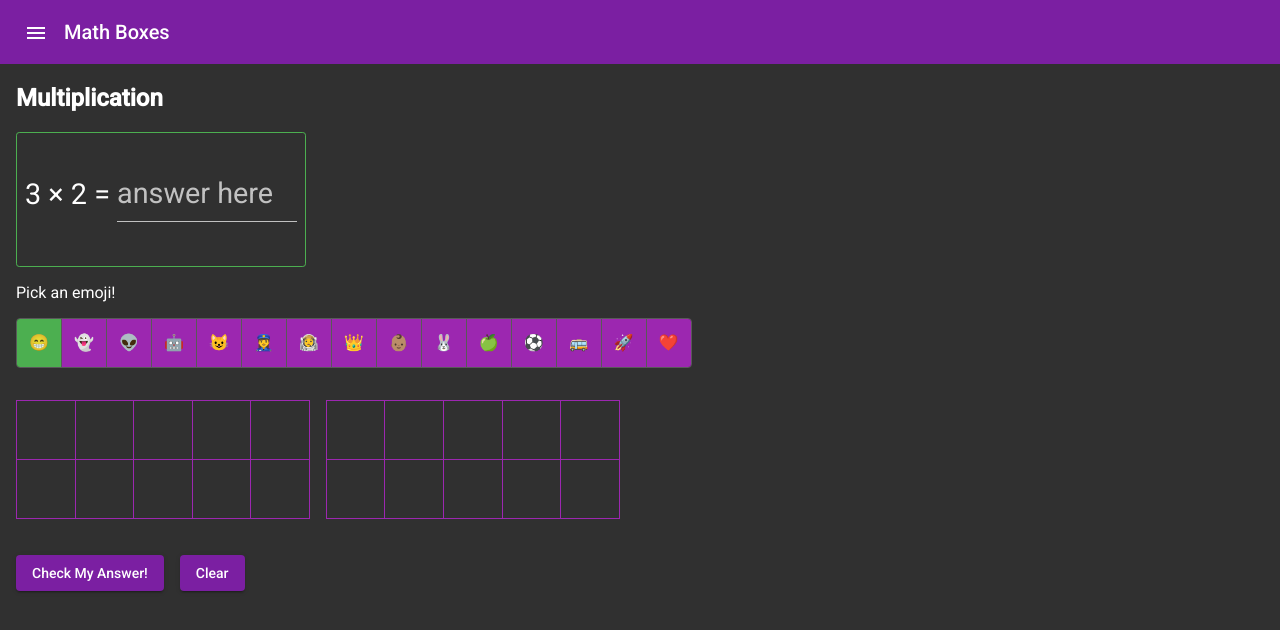
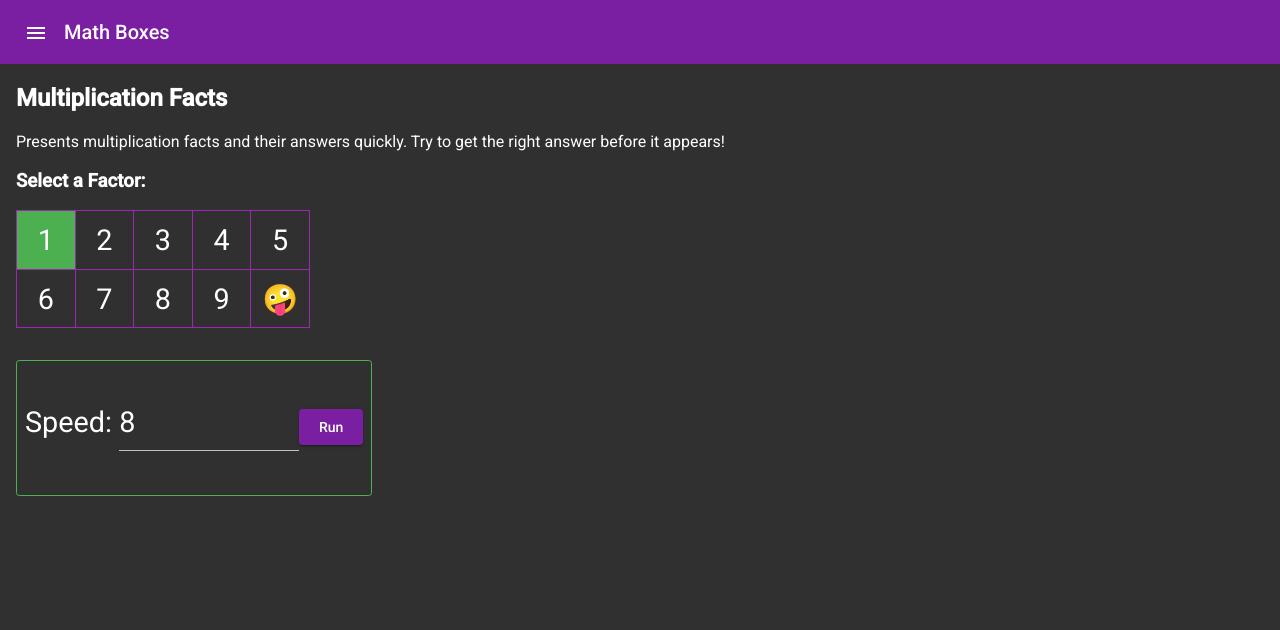
Before and after one commit to brantburnett/math-boxes, an Angular app: page /multiplication-facts in a window 1280 px wide. Before the commit this address led to /multiplication. Shown: the top 630 px of the page. Built offline with nearby package versions, Linux system fonts and the light colour scheme.

Commit message:
Add multiplication facts

```diff
--- a/src/app/app-routing.module.ts
+++ b/src/app/app-routing.module.ts
@@ -1,9 +1,11 @@
 import { NgModule } from '@angular/core';
 import { Routes, RouterModule } from '@angular/router';
+import { MultiplicationFactsComponent } from './multiplication-facts/multiplication-facts.component';
 import { MultiplicationComponent } from './multiplication/multiplication.component';
 
 const routes: Routes = [
   { path: 'multiplication', component: MultiplicationComponent },
+  { path: 'multiplication-facts', component: MultiplicationFactsComponent },
   { path: '', redirectTo: '/multiplication', pathMatch: 'full' },
   { path: '**', redirectTo: '/multiplication', pathMatch: 'full' },
 ];
--- a/src/app/app.component.html
+++ b/src/app/app.component.html
@@ -9,6 +9,7 @@
                 [fixedInViewport]="mobileQuery.matches" fixedTopGap="56">
       <mat-nav-list>
         <a mat-list-item routerLink="multiplication">Multiplication</a>
+        <a mat-list-item routerLink="multiplication-facts">Multiplication Facts</a>
       </mat-nav-list>
     </mat-sidenav>
 
--- a/src/app/app.module.ts
+++ b/src/app/app.module.ts
@@ -18,6 +18,8 @@ import { BrowserAnimationsModule } from '@angular/platform-browser/animations';
 import { PyroComponent } from './pyro/pyro.component';
 import { ServiceWorkerModule } from '@angular/service-worker';
 import { environment } from '../environments/environment';
+import { MultiplicationFactsComponent } from './multiplication-facts/multiplication-facts.component';
+import { FormsModule } from '@angular/forms';
 
 @NgModule({
   declarations: [
@@ -26,12 +28,14 @@ import { environment } from '../environments/environment';
     DecimalGridSetComponent,
     EmojiSelectorComponent,
     MultiplicationComponent,
-    PyroComponent
+    PyroComponent,
+    MultiplicationFactsComponent
   ],
   imports: [
     BrowserModule,
     AppRoutingModule,
     BrowserAnimationsModule,
+    FormsModule,
     MatButtonModule,
     MatButtonToggleModule,
     MatIconModule,
--- a/src/app/decimal-grid-set/decimal-grid-set.component.html
+++ b/src/app/decimal-grid-set/decimal-grid-set.component.html
@@ -3,7 +3,7 @@
     *ngFor="let index of indexes">
     <app-decimal-grid
       [values]="values.slice(index * 10, (index + 1) * 10)"
-      (click)="this.onClick($event + index * 10)"
+      (indexClick)="this.onClick($event + index * 10)"
     ></app-decimal-grid>
   </div>
 </div>
--- a/src/app/decimal-grid/decimal-grid.component.html
+++ b/src/app/decimal-grid/decimal-grid.component.html
@@ -1,16 +1,16 @@
 <table class="decimal-grid">
   <tr>
-    <td (click)="onClick(0)">{{ values[0] || '&nbsp;' }}</td>
-    <td (click)="onClick(1)">{{ values[1] || '&nbsp;' }}</td>
-    <td (click)="onClick(2)">{{ values[2] || '&nbsp;' }}</td>
-    <td (click)="onClick(3)">{{ values[3] || '&nbsp;' }}</td>
-    <td (click)="onClick(4)">{{ values[4] || '&nbsp;' }}</td>
+    <td (click)="onClick(0)" [class.highlight]="highlightIndex === 0">{{ values[0] || '&nbsp;' }}</td>
+    <td (click)="onClick(1)" [class.highlight]="highlightIndex === 1">{{ values[1] || '&nbsp;' }}</td>
+    <td (click)="onClick(2)" [class.highlight]="highlightIndex === 2">{{ values[2] || '&nbsp;' }}</td>
+    <td (click)="onClick(3)" [class.highlight]="highlightIndex === 3">{{ values[3] || '&nbsp;' }}</td>
+    <td (click)="onClick(4)" [class.highlight]="highlightIndex === 4">{{ values[4] || '&nbsp;' }}</td>
   </tr>
   <tr>
-    <td (click)="onClick(5)">{{ values[5] || '&nbsp;' }}</td>
-    <td (click)="onClick(6)">{{ values[6] || '&nbsp;' }}</td>
-    <td (click)="onClick(7)">{{ values[7] || '&nbsp;' }}</td>
-    <td (click)="onClick(8)">{{ values[8] || '&nbsp;' }}</td>
-    <td (click)="onClick(9)">{{ values[9] || '&nbsp;' }}</td>
+    <td (click)="onClick(5)" [class.highlight]="highlightIndex === 5">{{ values[5] || '&nbsp;' }}</td>
+    <td (click)="onClick(6)" [class.highlight]="highlightIndex === 6">{{ values[6] || '&nbsp;' }}</td>
+    <td (click)="onClick(7)" [class.highlight]="highlightIndex === 7">{{ values[7] || '&nbsp;' }}</td>
+    <td (click)="onClick(8)" [class.highlight]="highlightIndex === 8">{{ values[8] || '&nbsp;' }}</td>
+    <td (click)="onClick(9)" [class.highlight]="highlightIndex === 9">{{ values[9] || '&nbsp;' }}</td>
   </tr>
 </table>
--- a/src/app/decimal-grid/decimal-grid.component.scss
+++ b/src/app/decimal-grid/decimal-grid.component.scss
@@ -7,6 +7,10 @@
 
   .decimal-grid td {
     border: 1px solid mat.get-color-from-palette($primary);
+
+    &.highlight {
+      background-color: mat.get-color-from-palette($accent);
+    }
   }
 }
 
--- a/src/app/decimal-grid/decimal-grid.component.ts
+++ b/src/app/decimal-grid/decimal-grid.component.ts
@@ -8,8 +8,9 @@ import { Component, EventEmitter, OnInit, Input, Output } from '@angular/core';
 export class DecimalGridComponent implements OnInit {
 
   @Input() values: string[] = [];
+  @Input() highlightIndex: number | null = null;
 
-  @Output() click = new EventEmitter<number>();
+  @Output() indexClick = new EventEmitter<number>();
 
   constructor() { }
 
@@ -17,7 +18,7 @@ export class DecimalGridComponent implements OnInit {
   }
 
   onClick(index: number) {
-    this.click.emit(index);
+    this.indexClick.emit(index);
   }
 
 }
--- /dev/null
+++ b/src/app/multiplication-facts/multiplication-facts.component.html
@@ -0,0 +1,24 @@
+<div class="math-problem">
+  <h2>Multiplication Facts</h2>
+
+  <p>Presents multiplication facts and their answers quickly. Try to get the right answer before it appears!</p>
+
+  <h3>Select a Factor:</h3>
+  <app-decimal-grid [values]="firstFactorValues" [highlightIndex]="crazyFactors ? 9 : factor1 - 1" (indexClick)="firstFactorSelected($event)"></app-decimal-grid>
+
+  <div class="settings">
+    Speed:
+
+    <mat-form-field>
+      <input [(ngModel)]="speed" matInput type="number" min="1" max="10" [disabled]="running" />
+    </mat-form-field>
+
+    <button mat-raised-button color="primary" (click)="toggleRunning()">{{ running ? 'Stop' : 'Run' }}</button>
+  </div>
+
+  <div class="problem-text" *ngIf="running">
+    {{ factor1 }} × {{ factor2 }} =
+
+    <span *ngIf="productVisible" class="answer">{{ product }}</span>
+  </div>
+</div>
--- /dev/null
+++ b/src/app/multiplication-facts/multiplication-facts.component.scss
@@ -0,0 +1,26 @@
+@use '~@angular/material' as mat;
+@import '../../styles.scss';
+
+.settings {
+  display: inline-block;
+
+  font-size: 1.8rem;
+  border-radius: 0.2rem;
+  padding: 0.5rem;
+  margin-top: 2rem;
+  margin-right: 2rem;
+
+  border: 1px solid mat.get-color-from-palette($app-accent);
+}
+
+.problem-text {
+  font-size: 2.4rem;
+  border-radius: 0.2rem;
+  padding: 0.5rem;
+  margin-top: 2rem;
+  margin-right: 2rem;
+}
+
+.answer {
+  text-decoration: underline;
+}
--- /dev/null
+++ b/src/app/multiplication-facts/multiplication-facts.component.ts
@@ -0,0 +1,79 @@
+import { Component, OnInit } from '@angular/core';
+import { Observable, Subscription, timer } from 'rxjs';
+
+@Component({
+  selector: 'app-multiplication-facts',
+  templateUrl: './multiplication-facts.component.html',
+  styleUrls: ['./multiplication-facts.component.scss']
+})
+export class MultiplicationFactsComponent implements OnInit {
+  firstFactorValues = ['1', '2', '3', '4', '5', '6', '7', '8', '9', '🤪']
+
+  running = false;
+  speed = 8;
+
+  factor1 = 1;
+  factor2 = 1;
+  crazyFactors = false;
+  productVisible = false;
+
+  timerSubscription: Subscription = null;
+
+  get product() {
+    return this.factor1 * this.factor2;
+  }
+
+  constructor() { }
+
+  ngOnInit(): void {
+  }
+
+  firstFactorSelected(factorIndex: number): void {
+    if (factorIndex < 9) {
+      this.factor1 = factorIndex + 1;
+      this.crazyFactors = false;
+    } else {
+      this.crazyFactors = true;
+    }
+  }
+
+  toggleRunning(): void {
+    if (this.running) {
+      this.running = false;
+
+      if (this.timerSubscription) {
+        this.timerSubscription.unsubscribe();
+        this.timerSubscription = null;
+      }
+
+      return;
+    }
+
+    this.running = true;
+    this.productVisible = false;
+    this.chooseFactors();
+
+    const delay = (11 - this.speed) * 1000;
+    this.timerSubscription = timer(delay, delay)
+      .subscribe(() => {
+        if (this.productVisible) {
+          this.chooseFactors();
+        }
+
+        this.productVisible = !this.productVisible;
+      });
+  }
+
+  chooseFactors(): void {
+    let newFactor = 0;
+    do {
+      newFactor = Math.floor(Math.random() * 9) + 1;
+    } while (newFactor === this.factor2);
+
+    this.factor2 = newFactor;
+
+    if (this.crazyFactors) {
+      this.factor1 = Math.floor(Math.random() * 9) + 1
+    }
+  }
+}
```
Also changed, not shown: 1 other file (tests, documents, lock files or other folders).
